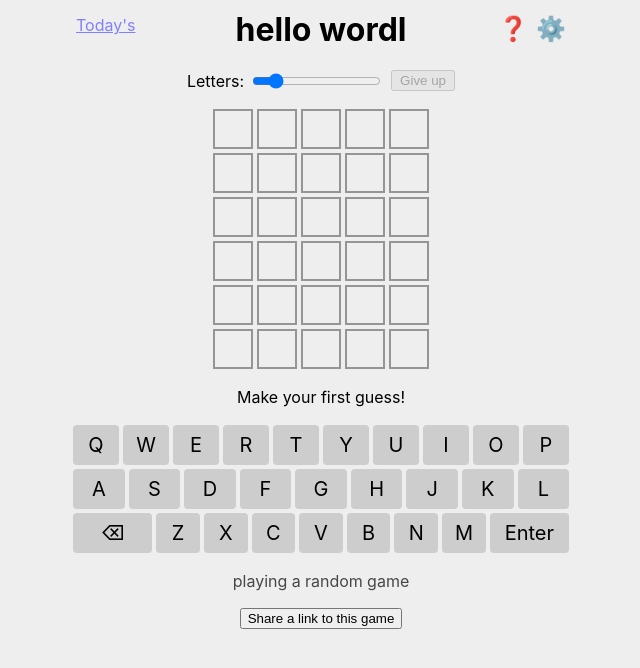
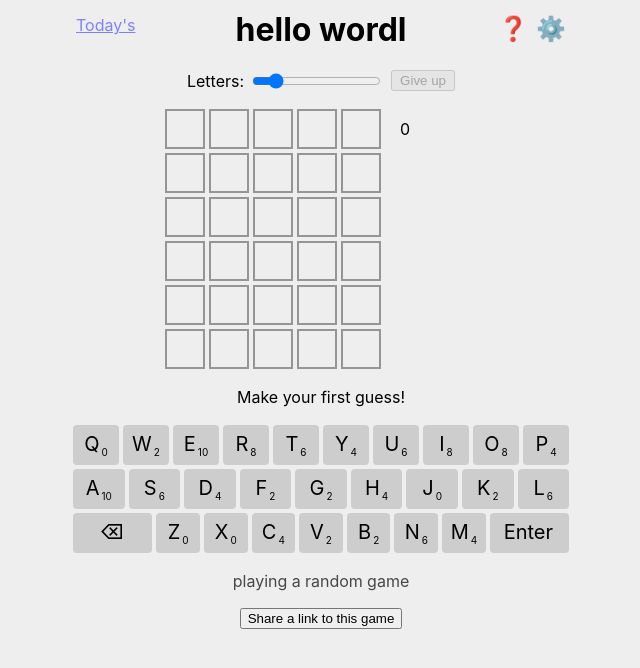
Before and after one commit to lynn/hello, a React (Create React App) app: page / in a window 1280 px wide. Shown: the top 668 px of the page, without its empty margins (319-959 px from the left). Built offline with nearby package versions, Linux system fonts and the light colour scheme.

Commit message:
working on displaying score at end

```diff
--- a/src/App.css
+++ b/src/App.css
@@ -44,6 +44,11 @@ body {
   margin-inline-start: 16px;
   width: 5em;
   text-align: start;
+  opacity: 1;
+  transition: all 1s;
+}
+.hidden {
+  opacity: 0;
 }
 
 .App-container {
@@ -119,6 +124,16 @@ table.Game-rows > tbody {
 
 .Game-keyboard-button:focus {
   outline: none;
+}
+
+.Button-label {
+  margin: 0;
+  padding: 0;
+}
+
+.Button-subscript {
+  margin-left: 2px;
+  font-size: 10px;
 }
 
 .letter-correct {
--- a/src/App.tsx
+++ b/src/App.tsx
@@ -1,6 +1,7 @@
 import "./App.css";
 import { maxGuesses, seed, urlParam } from "./util";
 import Game from "./Game";
+import Settings from "./Settings";
 import { useEffect, useState } from "react";
 import { About } from "./About";
 
@@ -102,79 +103,20 @@ function App() {
       </div>
       {page === "about" && <About />}
       {page === "settings" && (
-        <div className="Settings">
-          <div className="Settings-setting">
-            <input
-              id="dark-setting"
-              type="checkbox"
-              checked={dark}
-              onChange={() => setDark((x: boolean) => !x)}
-            />
-            <label htmlFor="dark-setting">Dark theme</label>
-          </div>
-          <div className="Settings-setting">
-            <input
-              id="colorblind-setting"
-              type="checkbox"
-              checked={colorBlind}
-              onChange={() => setColorBlind((x: boolean) => !x)}
-            />
-            <label htmlFor="colorblind-setting">High-contrast colors</label>
-          </div>
-          <div className="Settings-setting">
-            <input
-              id="difficulty-setting"
-              type="range"
-              min="0"
-              max="2"
-              value={difficulty}
-              onChange={(e) => setDifficulty(+e.target.value)}
-            />
-            <div>
-              <label htmlFor="difficulty-setting">Difficulty:</label>
-              <strong>{["Normal", "Hard", "Ultra Hard"][difficulty]}</strong>
-              <div
-                style={{
-                  fontSize: 14,
-                  height: 40,
-                  marginLeft: 8,
-                  marginTop: 8,
-                }}
-              >
-                {
-                  [
-                    `Guesses must be valid dictionary words.`,
-                    `Wordle's "Hard Mode". Green letters must stay fixed, and yellow letters must be reused.`,
-                    `An even stricter Hard Mode. Yellow letters must move away from where they were clued, and gray clues must be obeyed.`,
-                  ][difficulty]
-                }
-              </div>
-            </div>
-          </div>
-          <div className="Settings-setting">
-            <label htmlFor="keyboard-setting">Keyboard layout:</label>
-            <select
-              name="keyboard-setting"
-              id="keyboard-setting"
-              value={keyboard}
-              onChange={(e) => setKeyboard(e.target.value)}
-            >
-              <option value="qwertyuiop-asdfghjkl-BzxcvbnmE">QWERTY</option>
-              <option value="azertyuiop-qsdfghjklm-BwxcvbnE">AZERTY</option>
-              <option value="qwertzuiop-asdfghjkl-ByxcvbnmE">QWERTZ</option>
-              <option value="BpyfgcrlE-aoeuidhtns-qjkxbmwvz">Dvorak</option>
-              <option value="qwfpgjluy-arstdhneio-BzxcvbkmE">Colemak</option>
-            </select>
-            <input
-              style={{ marginLeft: 20 }}
-              id="enter-left-setting"
-              type="checkbox"
-              checked={enterLeft}
-              onChange={() => setEnterLeft((x: boolean) => !x)}
-            />
-            <label htmlFor="enter-left-setting">"Enter" on left side</label>
-          </div>
-        </div>
+        <Settings
+          {...{
+            dark,
+            setDark,
+            colorBlind,
+            setColorBlind,
+            difficulty,
+            setDifficulty,
+            keyboard,
+            setKeyboard,
+            enterLeft,
+            setEnterLeft,
+          }}
+        />
       )}
       <Game
         maxGuesses={maxGuesses}
--- a/src/Game.tsx
+++ b/src/Game.tsx
@@ -15,6 +15,7 @@ import {
   urlParam,
 } from "./util";
 import { decode, encode } from "./base64";
+import letterPoints from "./letterPoints";
 
 enum GameState {
   Playing,
@@ -50,6 +51,12 @@ function getChallengeUrl(target: string): string {
     "?challenge=" +
     encode(target)
   );
+}
+
+function getWordScore(word: string): number {
+  return word.split("").reduce((acc, letter) => {
+    return acc + letterPoints[letter];
+  }, 0);
 }
 
 let initChallenge = "";
@@ -191,10 +198,13 @@ function Game(props: GameProps) {
       setGuesses((guesses) => guesses.concat([currentGuess]));
       setCurrentGuess((guess) => "");
 
-      const gameOver = (verbed: string) =>
-        `You ${verbed}! The answer was ${target.toUpperCase()}. (Enter to ${
+      const gameOver = (verbed: string) => {
+        const score = guesses.map(getWordScore).reduce((acc, val) => acc + val);
+        const message = `You ${verbed}! The answer was ${target.toUpperCase()}. Your score was ${score}. (Enter to ${
           challenge ? "play a random game" : "play again"
         })`;
+        return message;
+      };
 
       if (currentGuess === target) {
         setHint(gameOver("won"));
@@ -240,6 +250,15 @@ function Game(props: GameProps) {
           }
         }
       }
+      const editing = i === guesses.length;
+      let wordsUpToIndex: string[] = [];
+      if (lockedIn) wordsUpToIndex = guesses.slice(0, i);
+      let runningScore = wordsUpToIndex
+        .map(getWordScore)
+        .reduce((acc, val) => acc + val, 0);
+      runningScore += getWordScore(guess);
+      const hasScore = i < guesses.length || i === 0;
+      let annotation = hasScore ? runningScore.toString() : null;
       return (
         <Row
           key={i}
@@ -247,11 +266,12 @@ function Game(props: GameProps) {
           rowState={
             lockedIn
               ? RowState.LockedIn
-              : i === guesses.length
+              : editing
               ? RowState.Editing
               : RowState.Pending
           }
           cluedLetters={cluedLetters}
+          annotation={annotation}
         />
       );
     });
--- a/src/Keyboard.tsx
+++ b/src/Keyboard.tsx
@@ -1,4 +1,5 @@
 import { Clue, clueClass } from "./clue";
+import letterPoints from "./letterPoints";
 
 interface KeyboardProps {
   layout: string;
@@ -38,7 +39,10 @@ export function Keyboard(props: KeyboardProps) {
                   props.onKey(label);
                 }}
               >
-                {label.replace("Backspace", "⌫")}
+                <p className="Button-label">
+                  {label.replace("Backspace", "⌫")}
+                  <sub className="Button-subscript">{letterPoints[label]}</sub>
+                </p>
               </div>
             );
           })}
--- a/src/Row.tsx
+++ b/src/Row.tsx
@@ -10,7 +10,7 @@ interface RowProps {
   rowState: RowState;
   wordLength: number;
   cluedLetters: CluedLetter[];
-  annotation?: string;
+  annotation?: string | null;
 }
 
 export function Row(props: RowProps) {
@@ -42,12 +42,13 @@ export function Row(props: RowProps) {
     });
   let rowClass = "Row";
   if (isLockedIn) rowClass += " Row-locked-in";
+
+  const showScore = !!props.annotation;
+  const annotationClassName = `Row-annotation${showScore ? "" : " hidden"}`;
   return (
     <tr className={rowClass}>
       {letterDivs}
-      {props.annotation && (
-        <span className="Row-annotation">{props.annotation}</span>
-      )}
+      <td className={annotationClassName}>{props.annotation}</td>
     </tr>
   );
 }
--- /dev/null
+++ b/src/Settings.tsx
@@ -0,0 +1,103 @@
+type setSettingsFn<T> = { (value: T | ((value: T) => T)): void };
+
+interface SettingsProps {
+  dark: boolean;
+  setDark: setSettingsFn<boolean>;
+  colorBlind: boolean;
+  setColorBlind: setSettingsFn<boolean>;
+  difficulty: number;
+  setDifficulty: setSettingsFn<number>;
+  keyboard: string;
+  setKeyboard: setSettingsFn<string>;
+  enterLeft: boolean;
+  setEnterLeft: setSettingsFn<boolean>;
+}
+
+const Settings = ({
+  dark,
+  setDark,
+  colorBlind,
+  setColorBlind,
+  difficulty,
+  setDifficulty,
+  keyboard,
+  setKeyboard,
+  enterLeft,
+  setEnterLeft,
+}: SettingsProps) => (
+  <div className="Settings">
+    <div className="Settings-setting">
+      <input
+        id="dark-setting"
+        type="checkbox"
+        checked={dark}
+        onChange={() => setDark((x: boolean) => !x)}
+      />
+      <label htmlFor="dark-setting">Dark theme</label>
+    </div>
+    <div className="Settings-setting">
+      <input
+        id="colorblind-setting"
+        type="checkbox"
+        checked={colorBlind}
+        onChange={() => setColorBlind((x: boolean) => !x)}
+      />
+      <label htmlFor="colorblind-setting">Color blind mode</label>
+    </div>
+    <div className="Settings-setting">
+      <input
+        id="difficulty-setting"
+        type="range"
+        min="0"
+        max="2"
+        value={difficulty}
+        onChange={(e) => setDifficulty(+e.target.value)}
+      />
+      <div>
+        <label htmlFor="difficulty-setting">Difficulty:</label>
+        <strong>{["Normal", "Hard", "Ultra Hard"][difficulty]}</strong>
+        <div
+          style={{
+            fontSize: 14,
+            height: 40,
+            marginLeft: 8,
+            marginTop: 8,
+          }}
+        >
+          {
+            [
+              `Guesses must be valid dictionary words.`,
+              `Wordle's "Hard Mode". Green letters must stay fixed, and yellow letters must be reused.`,
+              `An even stricter Hard Mode. Yellow letters must move away from where they were clued, and gray clues must be obeyed.`,
+            ][difficulty]
+          }
+        </div>
+      </div>
+    </div>
+    <div className="Settings-setting">
+      <label htmlFor="keyboard-setting">Keyboard layout:</label>
+      <select
+        name="keyboard-setting"
+        id="keyboard-setting"
+        value={keyboard}
+        onChange={(e) => setKeyboard(e.target.value)}
+      >
+        <option value="qwertyuiop-asdfghjkl-BzxcvbnmE">QWERTY</option>
+        <option value="azertyuiop-qsdfghjklm-BwxcvbnE">AZERTY</option>
+        <option value="qwertzuiop-asdfghjkl-ByxcvbnmE">QWERTZ</option>
+        <option value="BpyfgcrlE-aoeuidhtns-qjkxbmwvz">Dvorak</option>
+        <option value="qwfpgjluy-arstdhneio-BzxcvbkmE">Colemak</option>
+      </select>
+      <input
+        style={{ marginLeft: 20 }}
+        id="enter-left-setting"
+        type="checkbox"
+        checked={enterLeft}
+        onChange={() => setEnterLeft((x: boolean) => !x)}
+      />
+      <label htmlFor="enter-left-setting">"Enter" on left side</label>
+    </div>
+  </div>
+);
+
+export default Settings;
--- /dev/null
+++ b/src/letterPoints.tsx
@@ -0,0 +1,60 @@
+// Based on: https://leancrew.com/all-this/2022/01/wordle-letters/
+
+const letterPoints: Record<string, number> = {
+  a: 10,
+  e: 10, // 10.0%
+  r: 8,
+  o: 8,
+  i: 8, // 5.9%
+  s: 6,
+  t: 6,
+  l: 6,
+  n: 6,
+  u: 6, // 3.8%
+  y: 4,
+  d: 4,
+  c: 4,
+  h: 4,
+  m: 4,
+  p: 4, // 3.0%
+  b: 2,
+  g: 2,
+  k: 2,
+  w: 2,
+  f: 2,
+  v: 2, // 1.1%
+  z: 0,
+  x: 0,
+  j: 0,
+  q: 0,
+};
+
+export default letterPoints;
+
+// scrabble=based:
+// a: 10,
+// e: 10,
+// i: 10,
+// l: 10,
+// n: 10,
+// o: 10,
+// r: 10,
+// s: 10,
+// t: 10,
+// u: 10,
+// d: 9,
+// g: 9,
+// b: 8,
+// c: 8,
+// m: 8,
+// p: 8,
+// f: 7,
+// h: 7,
+// v: 7,
+// w: 7,
+// y: 7,
+// k: 6,
+// j: 3,
+// x: 3,
+// q: 1,
+// z: 1,
--- a/tsconfig.json
+++ b/tsconfig.json
@@ -4,7 +4,8 @@
     "lib": [
       "dom",
       "dom.iterable",
-      "esnext"
+      "esnext",
+      "ESNext.String"
     ],
     "allowJs": true,
     "skipLibCheck": true,
```
Also changed, not shown: package.json (+11 -4 lines), 1 other file (tests, documents, lock files or other folders).
